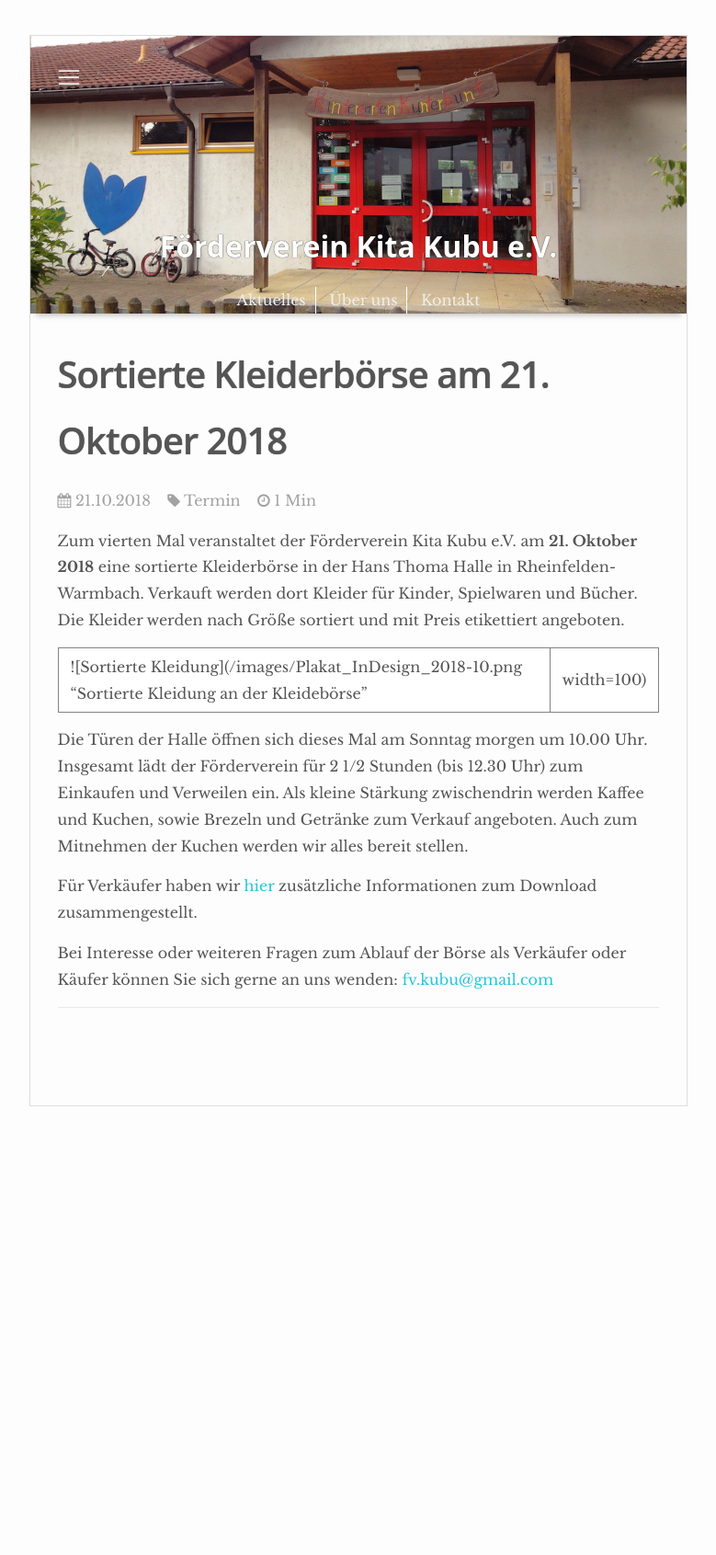
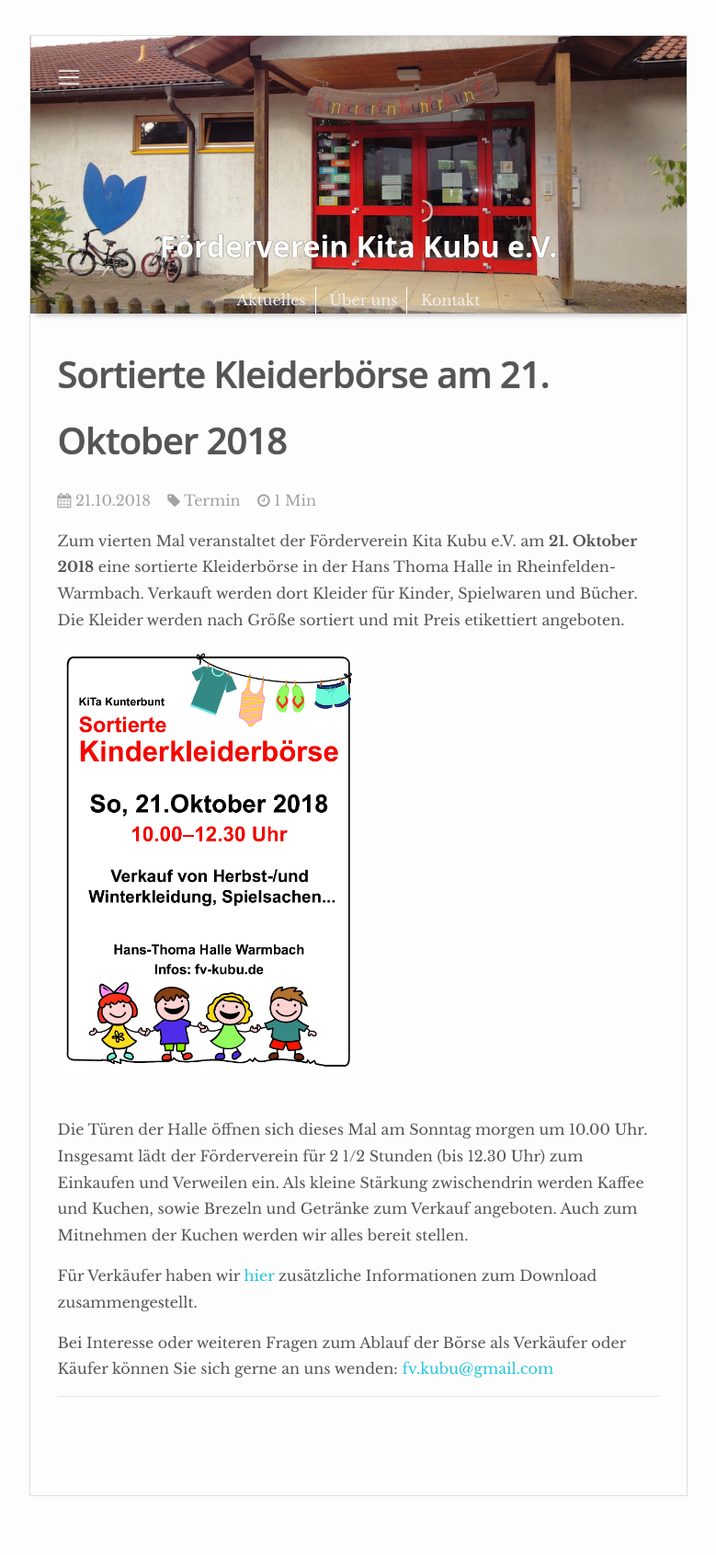
Before and after one commit to fv-kubu/fv-kubu, a Jekyll site: the page built from _posts/2018-10-21-ankuendigung-kleiderboerse-herbst-2018.md, in a window 1280 px wide. Shown: the whole page at 92% size, without its empty margins (250-1029 px from the left). Built offline with Jekyll 4.4.1, drawn with Linux system fonts in a browser that asks for light colours; nearby versions of some CDN libraries; before the commit the page ends 1267 px from its top, so only the background shows below that.

Commit message:
image resize 2nd try

```diff
--- a/_posts/2018-10-21-ankuendigung-kleiderboerse-herbst-2018.md
+++ b/_posts/2018-10-21-ankuendigung-kleiderboerse-herbst-2018.md
@@ -10,7 +10,7 @@
 Verkauft werden dort Kleider für Kinder, Spielwaren und Bücher.
 Die Kleider werden nach Größe sortiert und mit Preis etikettiert angeboten.
 
-![Sortierte Kleidung](/images/Plakat_InDesign_2018-10.png "Sortierte Kleidung an der Kleidebörse"| width=100)
+![Sortierte Kleidung](/images/Plakat_InDesign_2018-10.png "Sortierte Kleidung an der Kleidebörse"){:height="50%" width="50%"}
 
 Die Türen der Halle öffnen sich dieses Mal am Sonntag morgen um 10.00 Uhr. Insgesamt lädt der Förderverein für
 2 1/2 Stunden (bis 12.30 Uhr) zum Einkaufen und Verweilen ein. Als kleine Stärkung zwischendrin werden Kaffee und Kuchen,
```
